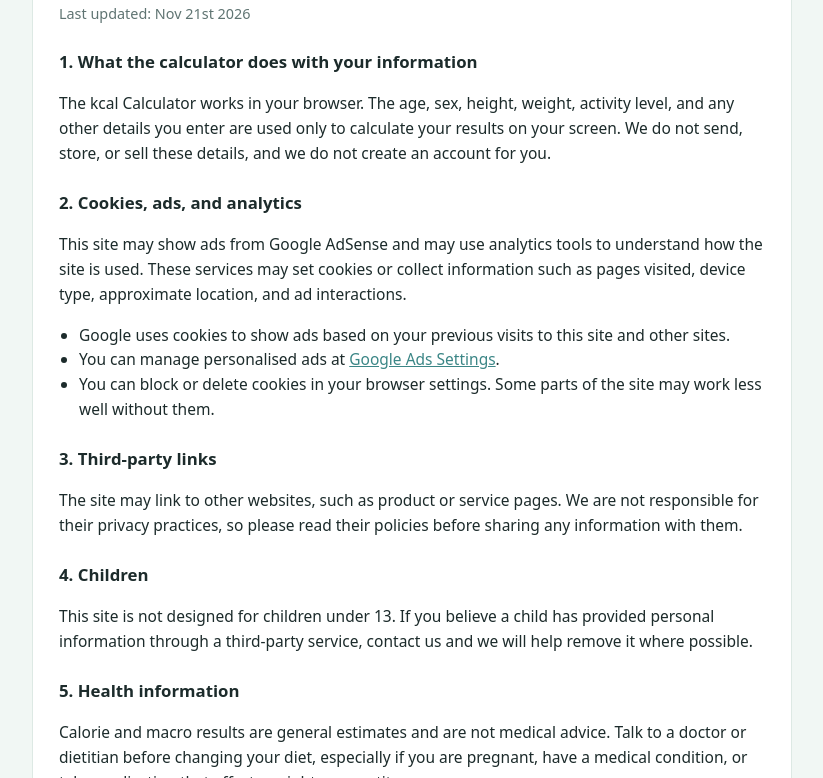
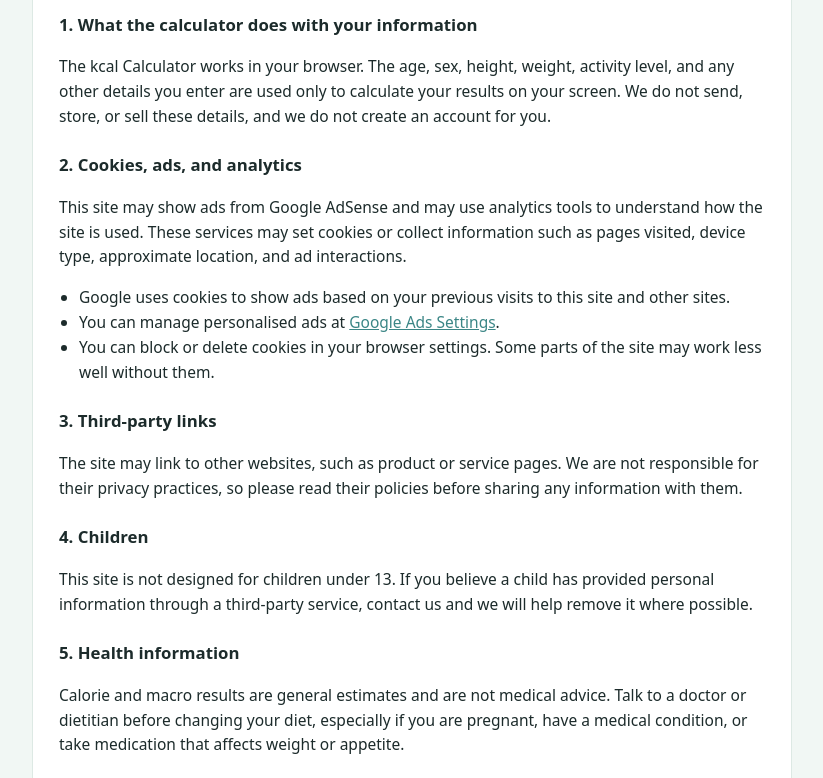
Before and after one commit to ores720-byte/Kcal-Calculator, a plain HTML site: page privacy.html in a window 1280 px wide. Shown: the part 166-944 px from the top of the page, without its empty margins (228-1051 px from the left). Drawn offline with Linux system fonts and the light colour scheme.

Commit message:
Remove last updated date from privacy policy
Removed the last updated date from the privacy policy.

```diff
--- a/privacy.html
+++ b/privacy.html
@@ -26,8 +26,6 @@ a { color:var(--brand); }
   <a class="back" href="calorie-calculator-v2.html">← Back to the calculator</a>
   <div class="card">
     <h1>Privacy Policy</h1>
-    <p class="muted">Last updated: Nov 21st 2026</p>
-
     <h2>1. What the calculator does with your information</h2>
     <p>The kcal Calculator works in your browser. The age, sex, height, weight, activity level, and any other details you enter are used only to calculate your results on your screen. We do not send, store, or sell these details, and we do not create an account for you.</p>
 
```
